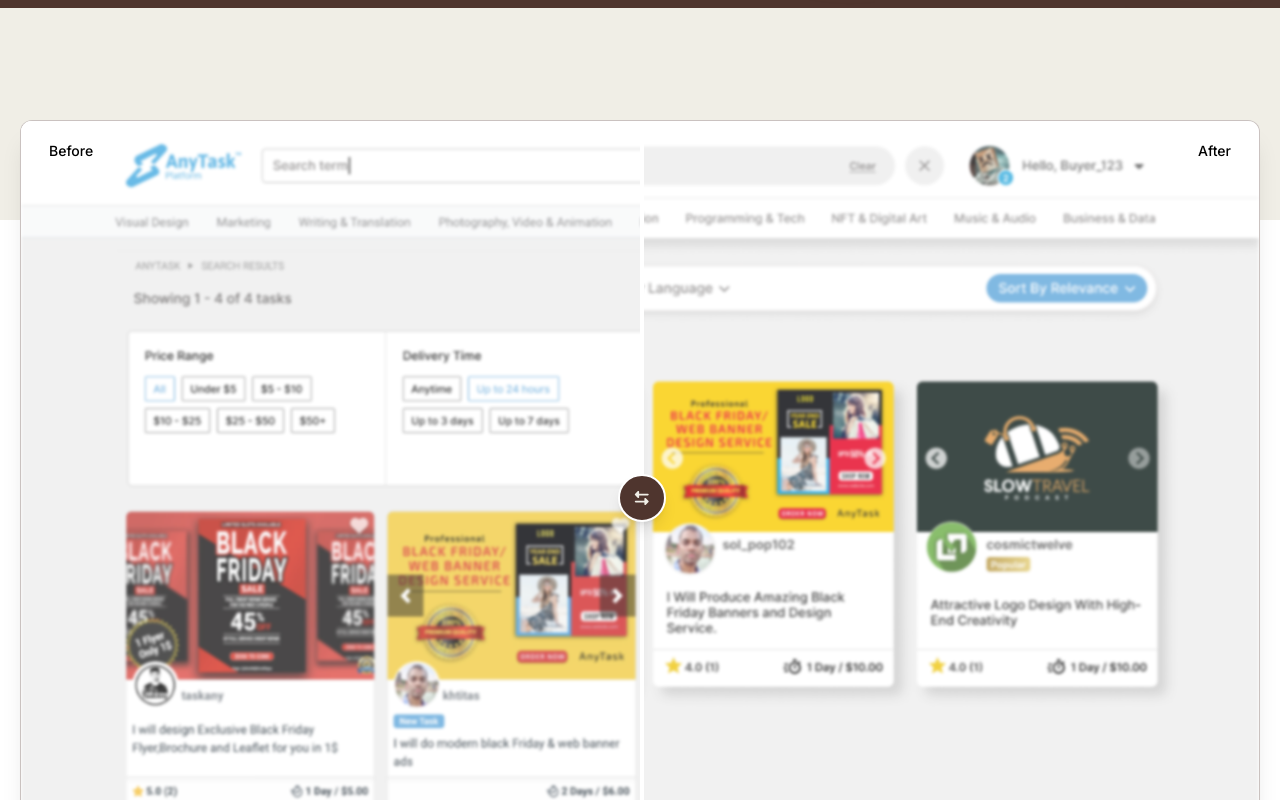
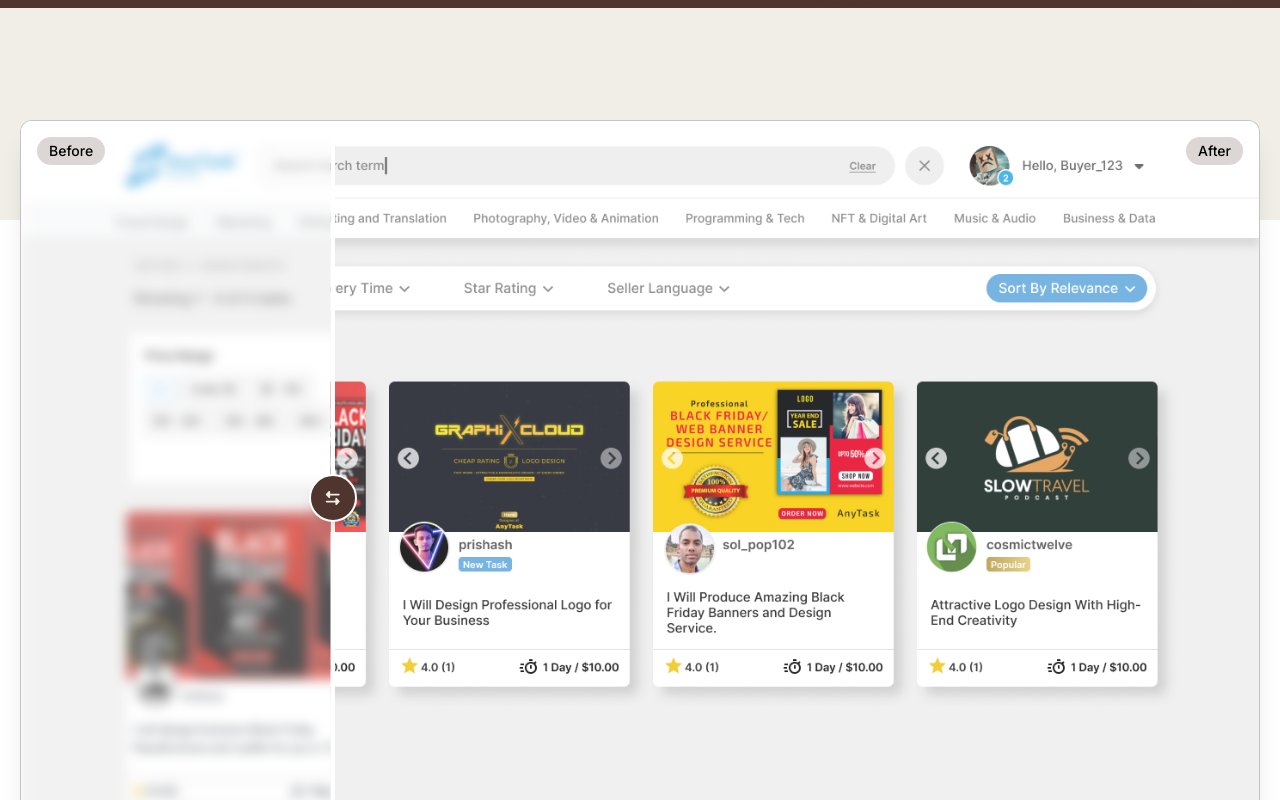
Before and after one commit to Jacob-Dunbar/website-2025, a Vue app: page /design/search-experience in a window 1280 px wide. Shown: the part 580-1380 px from the top of the page. Built offline with nearby package versions, Linux system fonts and the light colour scheme.

Commit message:
refine ImageCompare demo animation and before/after lables

```diff
--- a/src/components/ImageCompare.vue
+++ b/src/components/ImageCompare.vue
@@ -11,16 +11,12 @@
       type: String,
       required: true,
     },
-    startPosition: {
-      type: Number,
-      default: 50,
-    },
   },
 
   data() {
     return {
-      position: this.startPosition,
-      targetPosition: this.startPosition,
+      position: 20,
+      targetPosition: 20,
       isDragging: false,
       containerRect: null,
       hasAnimated: false,
@@ -83,9 +79,8 @@
 
     playIntroAnimation() {
       const timeline = [
-        { pos: 20, delay: 0 },
-        { pos: 80, delay: 700 },
-        { pos: 50, delay: 1400 },
+        { pos: 90, delay: 400 },
+        { pos: 25, delay: 1200 },
       ];
 
       timeline.forEach((step) => {
@@ -96,7 +91,7 @@
     },
 
     animate() {
-      this.position += (this.targetPosition - this.position) * 0.15;
+      this.position += (this.targetPosition - this.position) * 0.1;
       requestAnimationFrame(this.animate);
     },
 
@@ -118,7 +113,6 @@
 
       let percent = ((clientX - this.containerRect.left) / this.containerRect.width) * 100;
 
-      // clamp
       if (percent < 0) percent = 0;
       if (percent > 100) percent = 100;
 
@@ -139,6 +133,9 @@
       @pointercancel="stopDrag"
       @pointerleave="stopDrag"
     >
+      <div class="absolute z-10 top-4 right-4 px-3 py-1 rounded-full bg-main-dark/20 backdrop-blur text-sm font-medium">
+        After
+      </div>
       <img
         :src="after"
         class="block w-full max-w-none"
@@ -149,8 +146,13 @@
         }"
       />
 
-      <div class="absolute inset-0 overflow-hidden">
+      <div class="absolute inset-0 z-20 overflow-hidden">
         <div class="absolute inset-0 bg-white" :style="{ clipPath: `inset(0 ${100 - position}% 0 0)` }">
+          <div
+            class="absolute z-10 top-4 left-4 px-3 py-1 rounded-full bg-main-dark/20 backdrop-blur text-sm font-medium"
+          >
+            Before
+          </div>
           <img
             :src="before"
             class="absolute inset-0 w-full h-full object-cover"
@@ -163,21 +165,13 @@
         </div>
       </div>
 
-      <div class="absolute top-0 h-full w-[4px] bg-white shadow-lg" :style="{ left: position + '%' }">
+      <div class="absolute z-30 top-0 h-full w-[4px] bg-white shadow-lg" :style="{ left: position + '%' }">
         <div
           class="absolute top-1/2 left-1/2 -translate-x-1/2 -translate-y-1/2 w-12 h-12 rounded-full bg-main-dark shadow-lg flex items-center justify-center text-main-light border-2 border-white"
         >
           <font-awesome-icon size="sm" icon="left-right" />
         </div>
       </div>
-
-      <div class="absolute top-4 left-4 px-3 py-1 rounded-full bg-gray-00/70 backdrop-blur text-sm font-medium">
-        Before
-      </div>
-
-      <div class="absolute top-4 right-4 px-3 py-1 rounded-full bg-white/70 backdrop-blur text-sm font-medium">
-        After
-      </div>
     </div>
 
     <p class="text-center text-xs text-gray-400 mt-2">Drag or swipe to compare</p>
```
